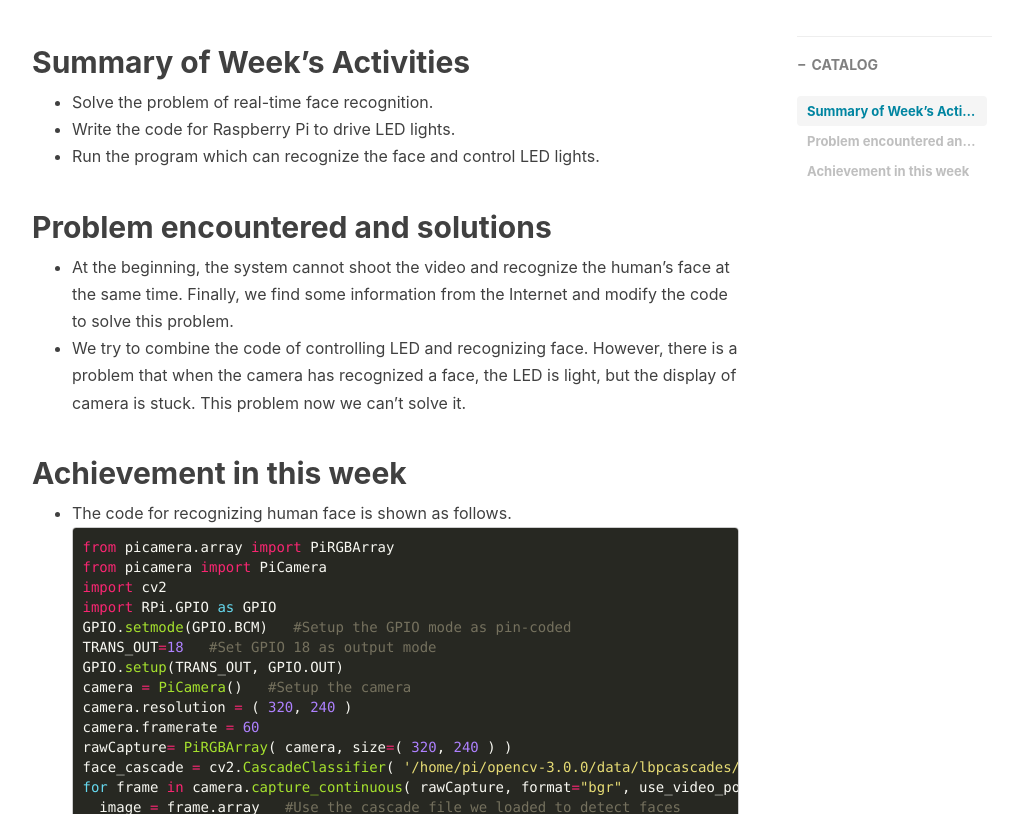
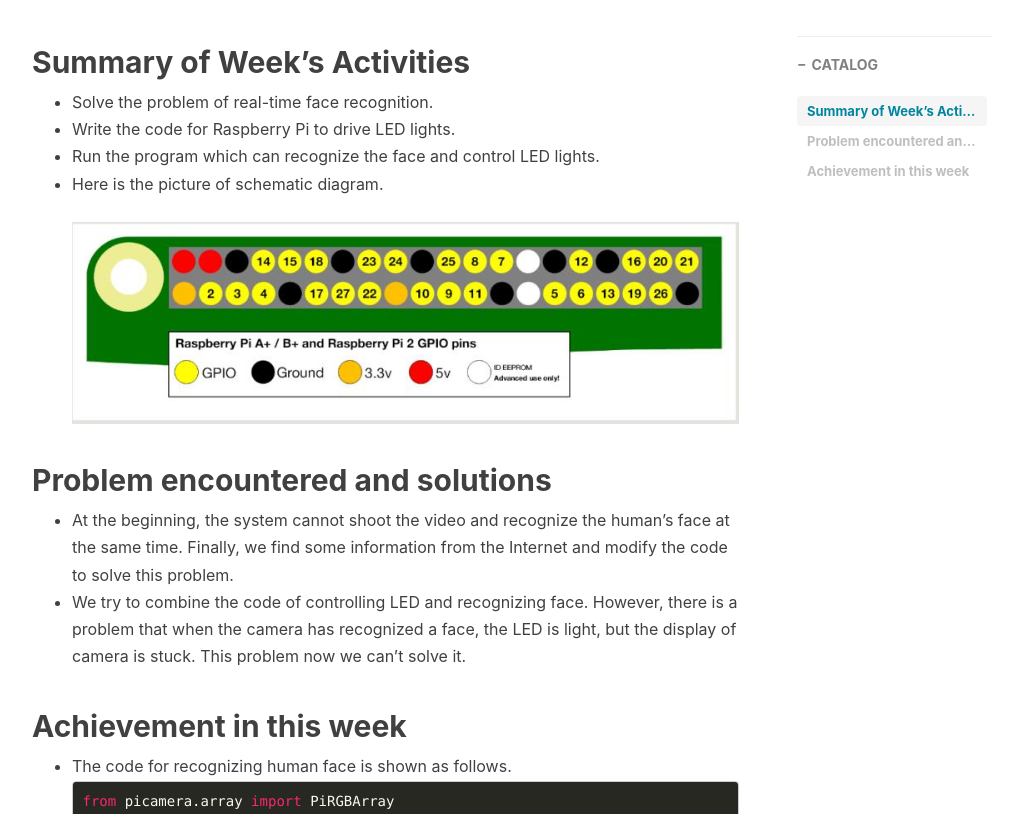
Before and after one commit to Online-power-measurement-system/Logbook, a Jekyll site: the page built from _posts/2017/2018-02-16-The-summary-of-the-third-week.md, in a window 1280 px wide and 900 px high, scrolled down 401 px, cut to the strip 86-900 px from the top of the window. Shown: the whole strip, without its empty margins (233-1256 px from the left). Built offline with Jekyll 4.4.1, drawn with Linux system fonts in a browser that asks for light colours; nearby versions of some CDN libraries; comment, search, counter and statistics services are not loaded.

Commit message:
Update 2018-02-16-The-summary-of-the-third-week.md

```diff
--- a/_posts/2017/2018-02-16-The-summary-of-the-third-week.md
+++ b/_posts/2017/2018-02-16-The-summary-of-the-third-week.md
@@ -10,6 +10,8 @@
 - Solve the problem of real-time face recognition.
 - Write the code for Raspberry Pi to drive LED lights.
 - Run the program which can recognize the face and control LED lights.
+- Here is the picture of schematic diagram.
+![GPIO](/img/site/GPIO.jpg)
 
 ## Problem encountered and solutions
 
```
